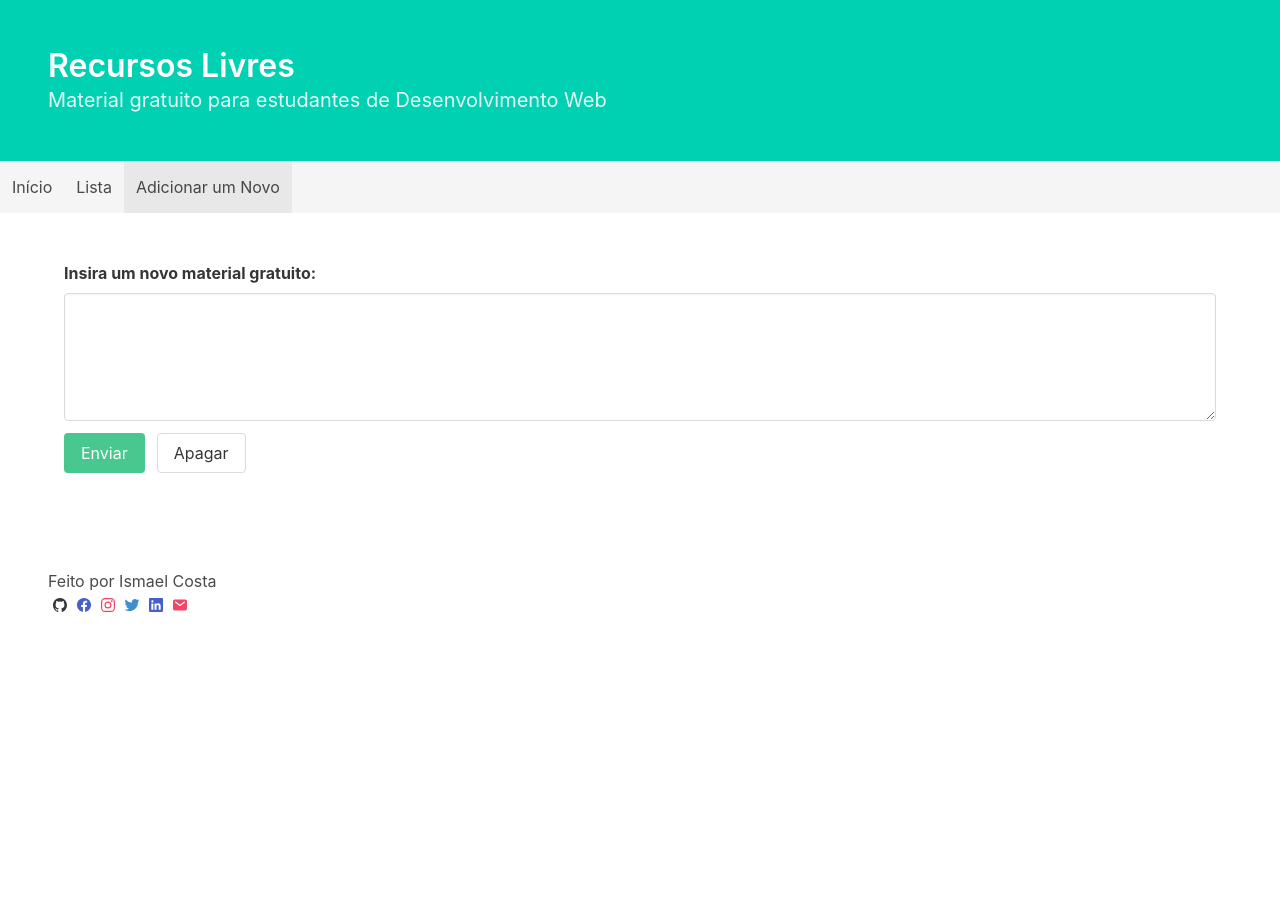
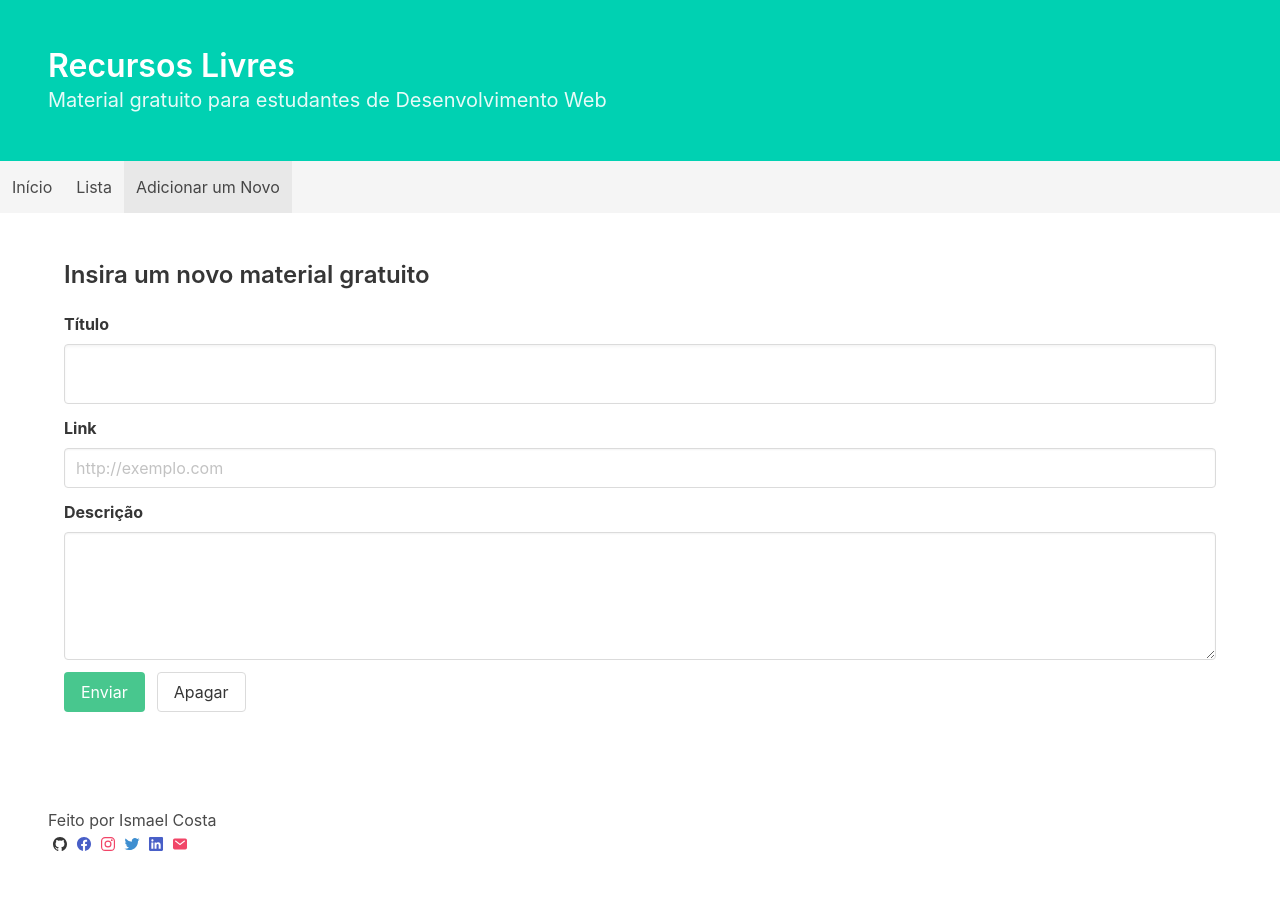
Before and after one commit to ismaelcostarc/PHPNoviceToNinja, a PHP site: page /adicionar.php in a window 1280 px wide. Before the commit the page ends 612 px from the top, so only its background shows below. Run offline with PHP 8.4, Linux system fonts and the light colour scheme; some libraries are stand-ins or nearby versions.

Commit message:
Adiçao de titulo e link no db

```diff
--- a/public_html/adicionar.php
+++ b/public_html/adicionar.php
@@ -8,12 +8,19 @@ if (isset($_POST['recurso'])) {
         $pdo->setAttribute(PDO::ATTR_ERRMODE, PDO::ERRMODE_EXCEPTION);
 
         $sql = 'INSERT INTO `recursos` SET
-            `recursoTexto` = :recursoTexto,
-            `recursoData` = CURDATE()';
+            `titulo` = :titulo,
+            `descricao` = :descricao,
+            `link` = :link,
+            `data` = CURDATE(),
+            `autor_id` = 1;';
 
         //Procedimento para evitar o SQL Injection
         $stmt = $pdo->prepare($sql);
-        $stmt->bindValue(':recursoTexto', $_POST['recurso']);
+
+        $stmt->bindValue(':titulo', $_POST['recurso']['titulo']);
+        $stmt->bindValue(':descricao', $_POST['recurso']['descricao']);
+        $stmt->bindValue(':link', $_POST['recurso']['link']);
+
         $stmt->execute();
 
         header('Content-Type: text/html; charset=utf-8');
--- a/templates/adicionar.html.php
+++ b/templates/adicionar.html.php
@@ -1,8 +1,24 @@
+<h2 class="title is-4">Insira um novo material gratuito</h2>
+
 <form method="POST" action="">
     <div class="field">
-        <label class="label" for="recurso">Insira um novo material gratuito:</label>
+        <label class="label" for="recursoTitulo">Título</label>
         <div class="control">
-            <textarea class="textarea" name="recurso" id="recurso"></textarea>
+            <input type="text" class="input is-large" name="recurso[titulo]" id="recursoTitulo" required>
+        </div>
+    </div>
+
+    <div class="field">
+        <label class="label" for="recursoLink">Link</label>
+        <div class="control">
+            <input type="url" class="input" name="recurso[link]" id="recursoLink" placeholder="http://exemplo.com" required>
+        </div>
+    </div>
+
+    <div class="field">
+        <label class="label" for="recursoDescricao">Descrição</label>
+        <div class="control">
+            <textarea class="textarea" name="recurso[descricao]" id="recursoDescricao" required></textarea>
         </div>
     </div>
 
@@ -15,4 +31,4 @@
             <input type="reset" class="button" value="Apagar">
         </div>
     </div>
-<form>
+    <form>
```
Also changed, not shown: public_html/apagar.php (+6 -2 lines), public_html/lista.php (+8 -3 lines), templates/lista.html.php (+29 -14 lines).
